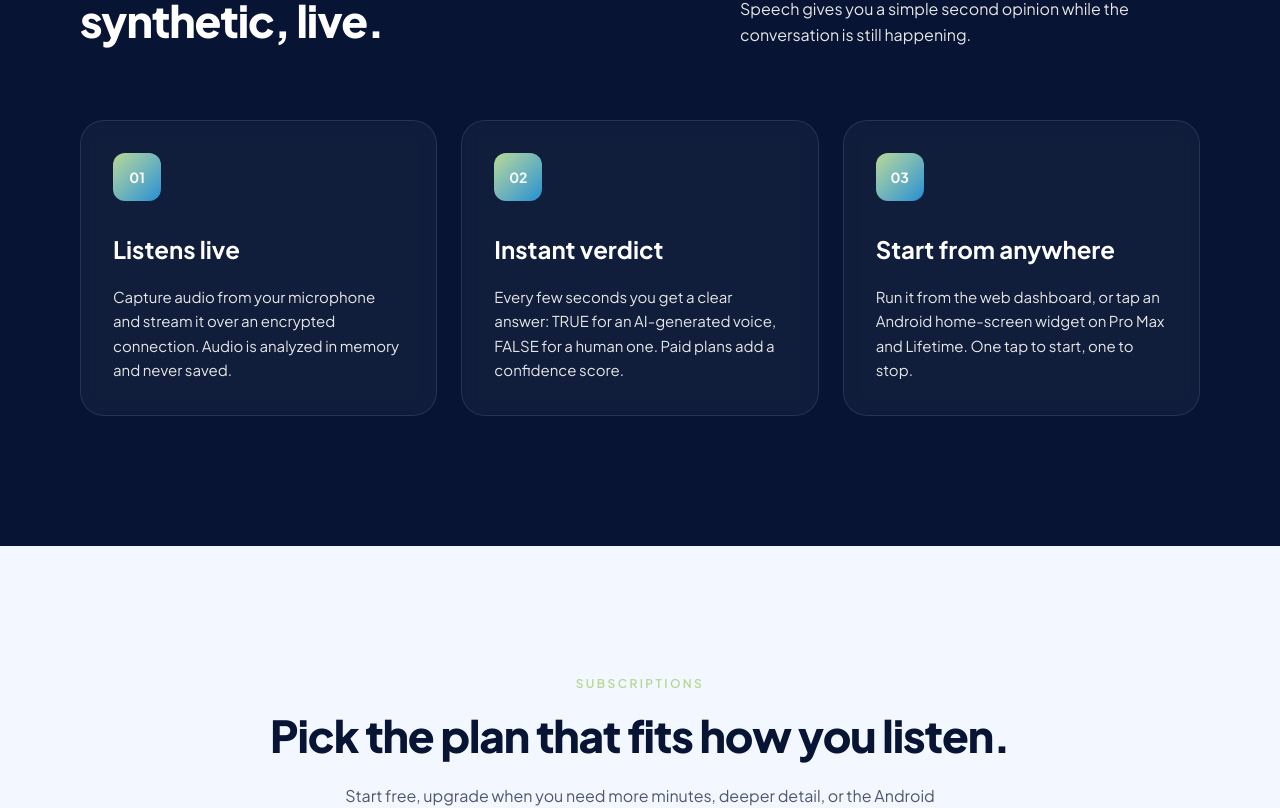
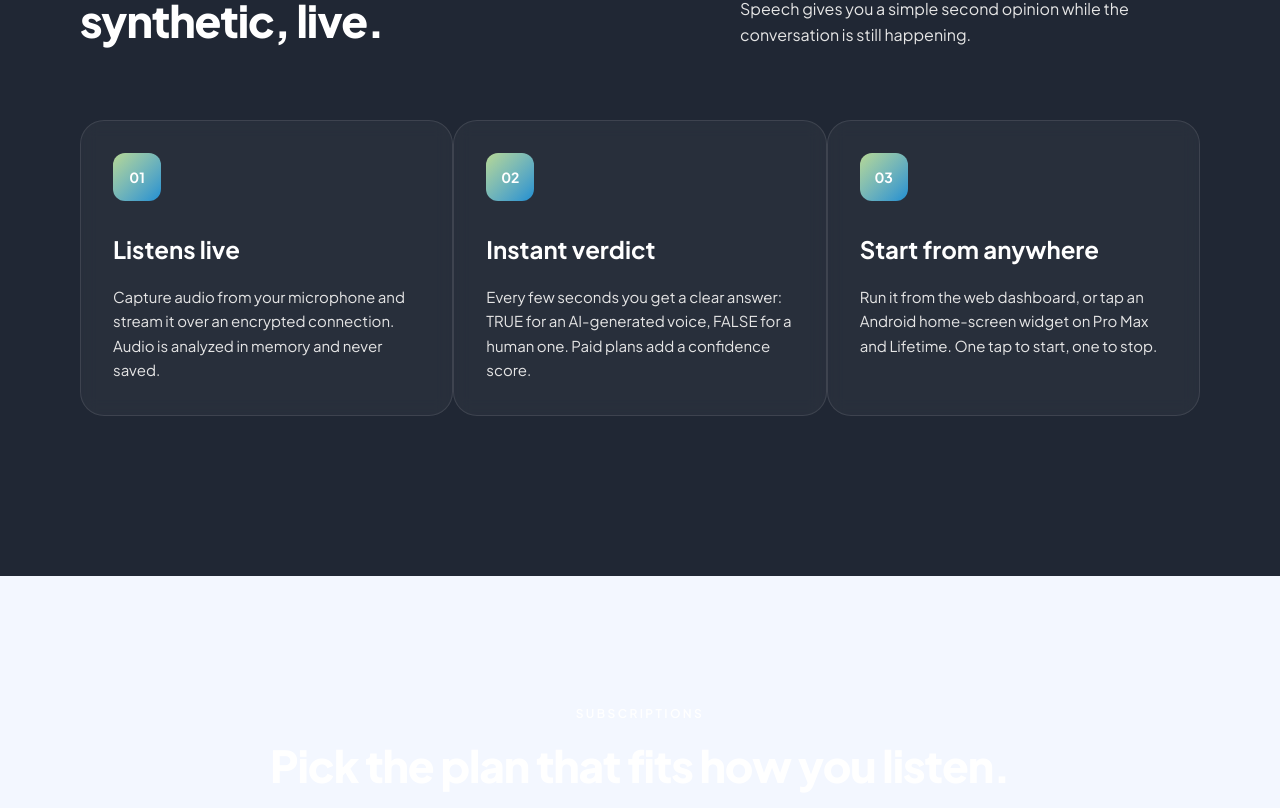
Before and after one commit to ZAZW27/FalseSpeech, a Vue app in the folder frontend/: page / in a window 1280 px wide. Shown: the part 1220-2028 px from the top of the page. Built offline with nearby package versions, Linux system fonts and the light colour scheme.

Commit message:
changing about settings

```diff
--- a/frontend/src/components/ui/sections/SectionHeader.vue
+++ b/frontend/src/components/ui/sections/SectionHeader.vue
@@ -1,25 +1,35 @@
 <script setup>
 defineProps({
-  eyebrow: { type: String, required: true },
-  title: { type: String, required: true },
-  description: { type: String, default: '' },
-  align: { type: String, default: 'left', validator: (v) => ['left', 'center', 'split'].includes(v) },
-  tone: { type: String, default: 'dark', validator: (v) => ['dark', 'light'].includes(v) },
-})
+    eyebrow: {type: String, required: true},
+    title: {type: String, required: true},
+    description: {type: String, default: ""},
+    align: {
+        type: String,
+        default: "left",
+        validator: v => ["left", "center", "split"].includes(v),
+    },
+    tone: {
+        type: String,
+        default: "dark",
+        validator: v => ["dark", "light"].includes(v),
+    },
+});
 </script>
 
 <template>
     <header
         :class="[
             align === 'center' ? 'mx-auto max-w-[980px] text-center' : '',
-      align === 'split' ? 'grid gap-6 lg:grid-cols-2 lg:items-end lg:gap-20' : '',
+            align === 'split'
+                ? 'grid gap-6 lg:grid-cols-2 lg:items-end lg:gap-20'
+                : '',
         ]"
     >
         <div>
             <p
                 :class="[
                     'text-xs font-semibold uppercase tracking-[0.2em]',
-          tone === 'dark' ? 'text-lime-400' : 'text-brand-green',
+                    tone === 'dark' ? 'text-brand-green' : 'text-prime',
                 ]"
             >
                 {{ eyebrow }}
--- a/frontend/src/pages/landing/about.vue
+++ b/frontend/src/pages/landing/about.vue
@@ -5,7 +5,10 @@ import FeatureCard from "@/components/ui/cards/FeatureCard.vue";
 </script>
 
 <template>
-    <section id="about" class="bg-navy-900 py-16 md:py-24 lg:py-[130px]">
+    <section
+        id="about"
+        class="bg-[#202734] min-h-svh py-16 md:py-24 lg:py-[130px]"
+    >
         <div class="mx-auto w-full max-w-[1440px] px-6 lg:px-12 xl:px-20">
             <SectionHeader
                 align="split"
@@ -14,7 +17,7 @@ import FeatureCard from "@/components/ui/cards/FeatureCard.vue";
                 :description="about.description"
             />
 
-            <div class="mt-12 grid gap-5 lg:mt-[72px] lg:grid-cols-3 lg:gap-6">
+            <div class="mt-12 grid lg:mt-[72px] lg:grid-cols-3">
                 <FeatureCard
                     v-for="feature in features"
                     :key="feature.id"
--- a/frontend/src/styles/style.css
+++ b/frontend/src/styles/style.css
@@ -1,21 +1,11 @@
 @import url('https://fonts.googleapis.com/css2?family=Plus+Jakarta+Sans:wght@400;500;600;700;800&display=swap');
 @import 'tailwindcss';
 
-/*
- * Design tokens taken from the Figma "App" page variables:
- * navy/950, navy/900, navy/800, lime/300, lime/400, green/500,
- * status/true, text/muted, surface/light.
- */
 @theme {
   --font-sans: 'Plus Jakarta Sans', ui-sans-serif, system-ui, sans-serif;
 
-  --color-navy-950: #040b1f;
-  --color-navy-900: #071433;
-  --color-navy-800: #0b1f4d;
-
-  --color-lime-300: #d4ff6b;
-  --color-lime-400: #b6f23c;
-
+  --color-back-prime: #202734;
+  --color-back-secondary: #36415A;
   --color-brand-green: #B7D894;
   --color-secondary: #E0F8C7;
   --color-danger: #ff96a1;
@@ -81,7 +71,7 @@
   }
 
   body {
-    @apply bg-navy-950 font-sans text-white antialiased;
+    @apply  font-sans text-white antialiased;
     overflow-x: hidden;
   }
 
```
Lines whose indentation alone changed are shown as unchanged.
